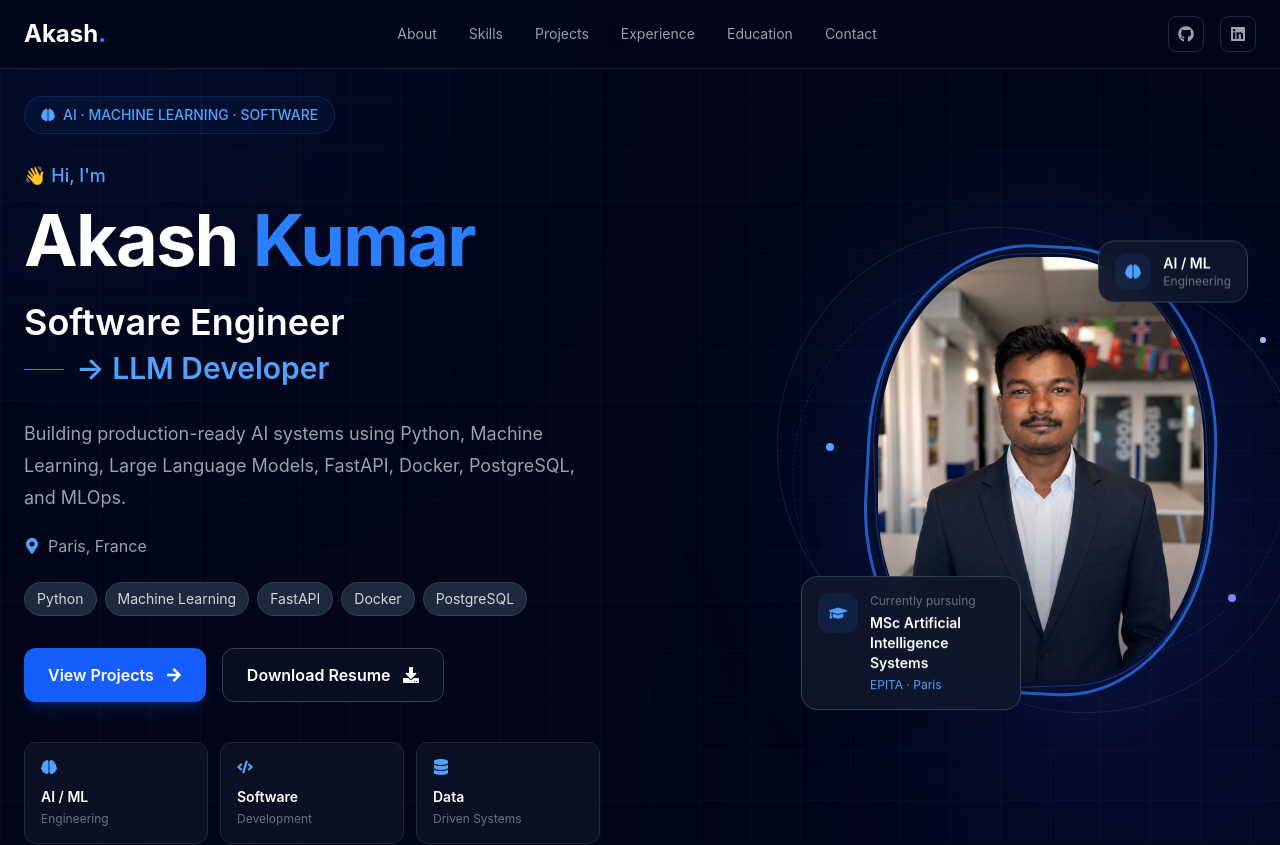
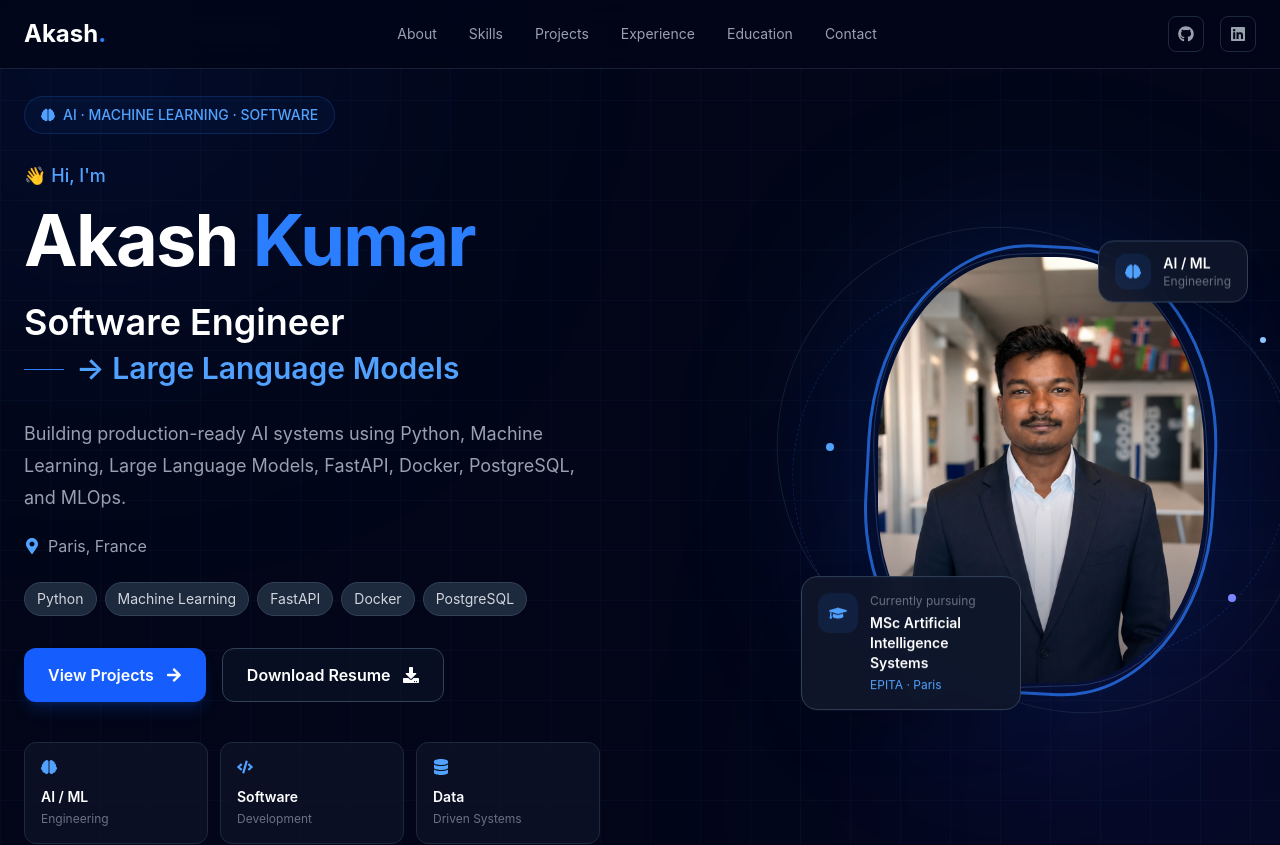
Before and after one commit to Shakya-2001/portfolio, a React app: page / in a window 1280 px wide. Shown: the top 845 px of the page. Built offline with nearby package versions, Linux system fonts and the light colour scheme; the HTML template or start-up script is replaced by a standard one.

Commit message:
updated hero section

```diff
--- a/src/data/heroData.js
+++ b/src/data/heroData.js
@@ -4,9 +4,9 @@ const heroData = {
   name: "Akash Kumar",
 
   roles: [
-    "AI Engineer",
-    "Machine Learning Engineer",
-    "LLM Developer",
+    "Artificial Intelligence",
+    "Machine Learning",
+    "Large Language Models",
     "Former Software Developer",
   ],
 
```
